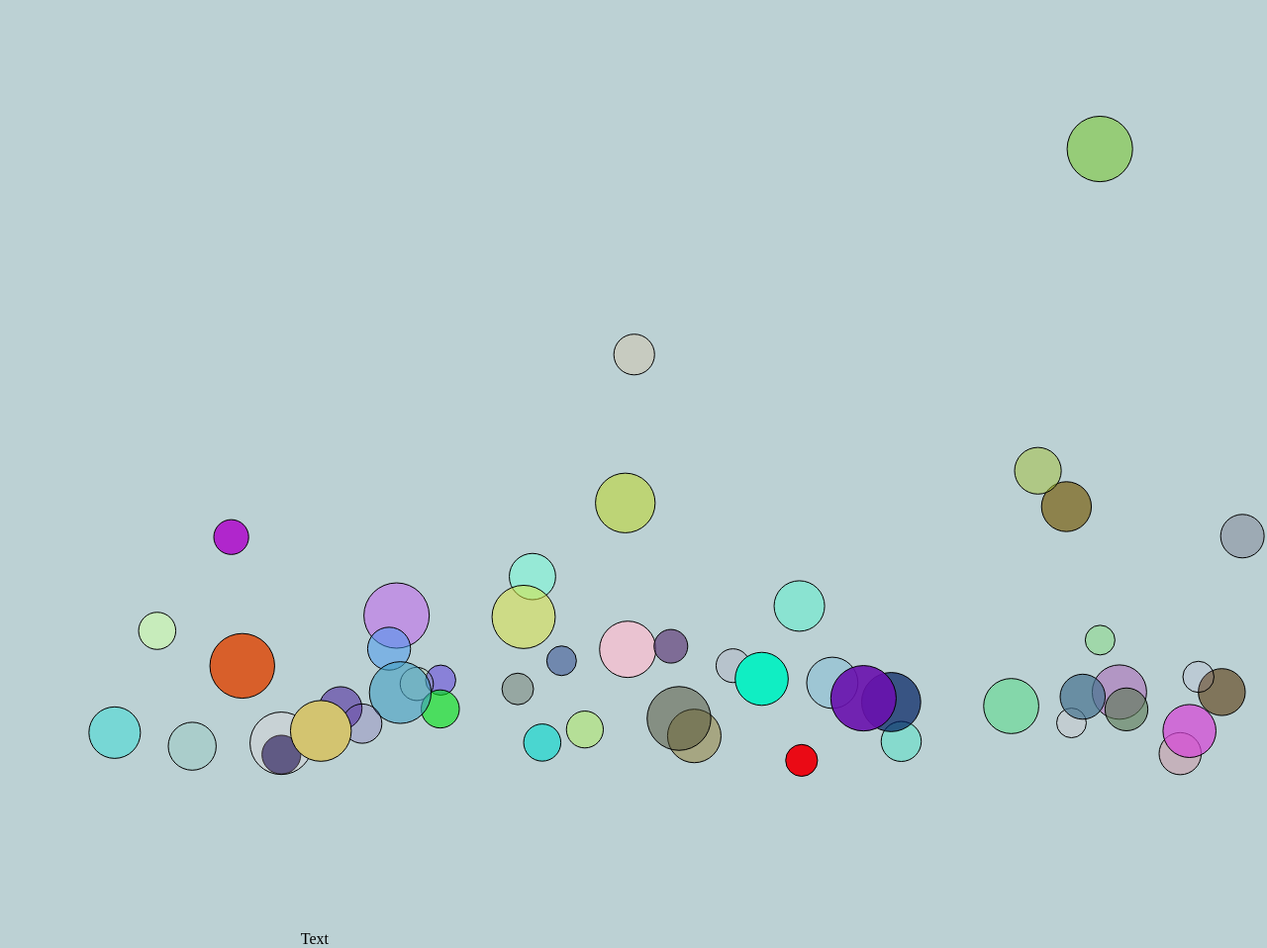
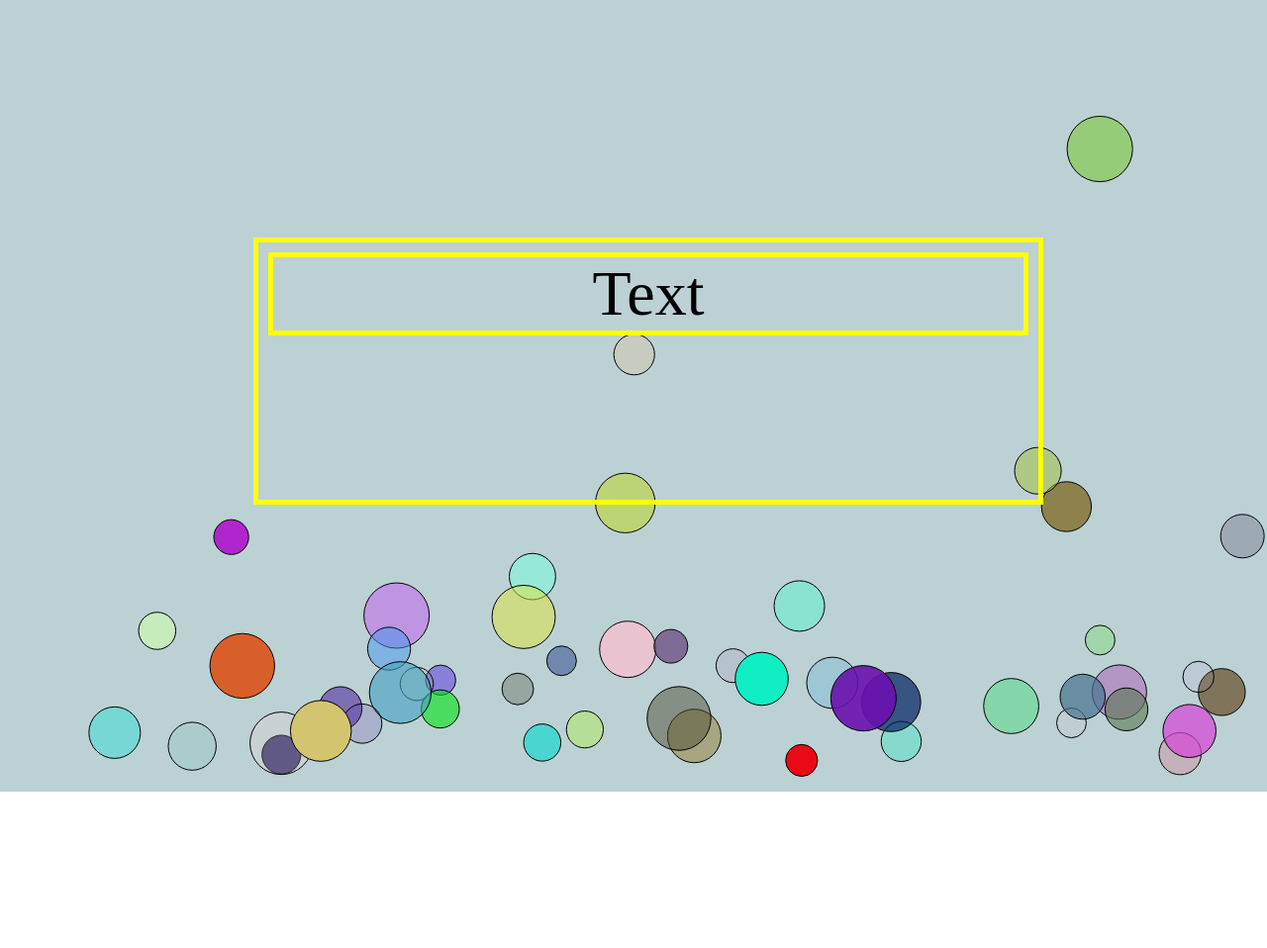
Before and after one commit to marc-develop/ballgame-javascript, a plain HTML site: page index.html in a window 1280 px wide. Shown: the whole page at 99% size. After the commit the page ends 800 px from the top, so only its background shows below. Drawn offline with Linux system fonts and the light colour scheme.

Commit message:
add text, implement minBallSize

```diff
--- a/index.html
+++ b/index.html
@@ -1,6 +1,8 @@
 <!doctype html>
 
 <html lang="en">
+  <meta name="viewport" content="width=device-width, initial-scale=1.0">
+
 <head>
   <meta charset="utf-8">
   <meta name="viewport" content="width=device-width, initial-scale=1">
@@ -14,8 +16,17 @@
 </head>
 
 <body>
-    <canvas id="canvas"></canvas>
-    <h>Text</h>
-    <script src="script.js"></script>
+  <div>
+    <div>
+      <canvas id="canvas"></canvas>
+      <div id="messagecontainer" class="maincontainer">
+        <div class="mainheader-container">
+        <h class = "bigheader">Text</h>
+      </div>
+      </div>
+    </div>
+  </div>
+  <script src="script.js"></script>
 </body>
+
 </html>
--- a/script.js
+++ b/script.js
@@ -8,12 +8,21 @@ canvas.width = tx;
 canvas.height = ty;
 //c.lineWidth= 5;
 //c.globalAlpha = 0.5;
+var grav = 2;
+var speedLimit = 5;
+var minBallSize = 15;
+var numOfBalls = 50;
+var radiusReduceFactor = 0.5;
+var speedIncrFactor = 2;
+var numOfSplitBalls = 2;
+
+c.strokeWidth = 5;
 
 var mousex = 0;
 var mousey = 0;
 
-var clickx = 1000;
-var clicky = 1000;
+var clickx = 0;
+var clicky = 0;
 
 addEventListener("mousemove", function (event) {
   mousex = event.clientX;
@@ -26,15 +35,6 @@ addEventListener("click", function (event) {
 });
 
 
-var grav = 2;
-var speedLimit = 5;
-var minBallSize = 15;
-var numOfBalls = 50;
-var radiusReduceFactor = 0.5;
-var speedIncrFactor = 2;
-var numOfSplitBalls = 2;
-
-c.strokeWidth = 5;
 function getRandomInt(min, max) {
   min = Math.ceil(min);
   max = Math.floor(max);
@@ -146,6 +146,10 @@ function getSplitBalls(parentBall, numOfNewBalls) {
     }
     var color = randomColor();
     var radius = parentBall.radius * radiusReduceFactor;
+    if ( radius < minBallSize ) {
+
+      radius = minBallSize;
+    }
     var x = parentBall.x + parentBall.radius * getRandomInt(0.5, 1) * directionInd ;
     var y = parentBall.y + parentBall.radius * getRandomInt(0.5, 1) * directionInd ;
     var dy = parentBall.dy * speedIncrFactor * getRandomInt(0.5 , 1) * directionInd ;
@@ -174,7 +178,7 @@ function animate() {
   for (var i = 0; i < bal.length; i++) {
     bal[i].update();
     bal[i].calculate();
-    if ( bal[i].isHit(clickx, clicky) ) {
+    if ( bal[i].isHit(clickx, clicky ) && bal[i].radius  ) {
       bal = bal.concat(getSplitBalls(bal[i], numOfSplitBalls));
       bal.splice(i, 1);
       clickx = 0;
--- a/style.css
+++ b/style.css
@@ -1,5 +1,37 @@
 body {
+    position: absolute;
     margin: 0px;
-    background-color: rgb(188, 209, 212);
     overflow: hidden;
 }
+
+.maincontainer {
+    position: relative;
+    top: 30vh;
+    left: 20vw;
+    margin: auto;
+    width: 60vw;
+    height: 30vh;
+    border: 5px solid #FFFF00;
+    padding: 10px;
+
+}
+
+canvas {
+    position: absolute;
+    background-color: rgb(188, 209, 212);
+
+  }
+
+.bigheader {
+
+    font-size:5vw;
+
+
+}
+
+.mainheader-container {
+
+    text-align: center;
+    width: 40w;
+    border: 5px solid #FFFF00;
+    }
```
